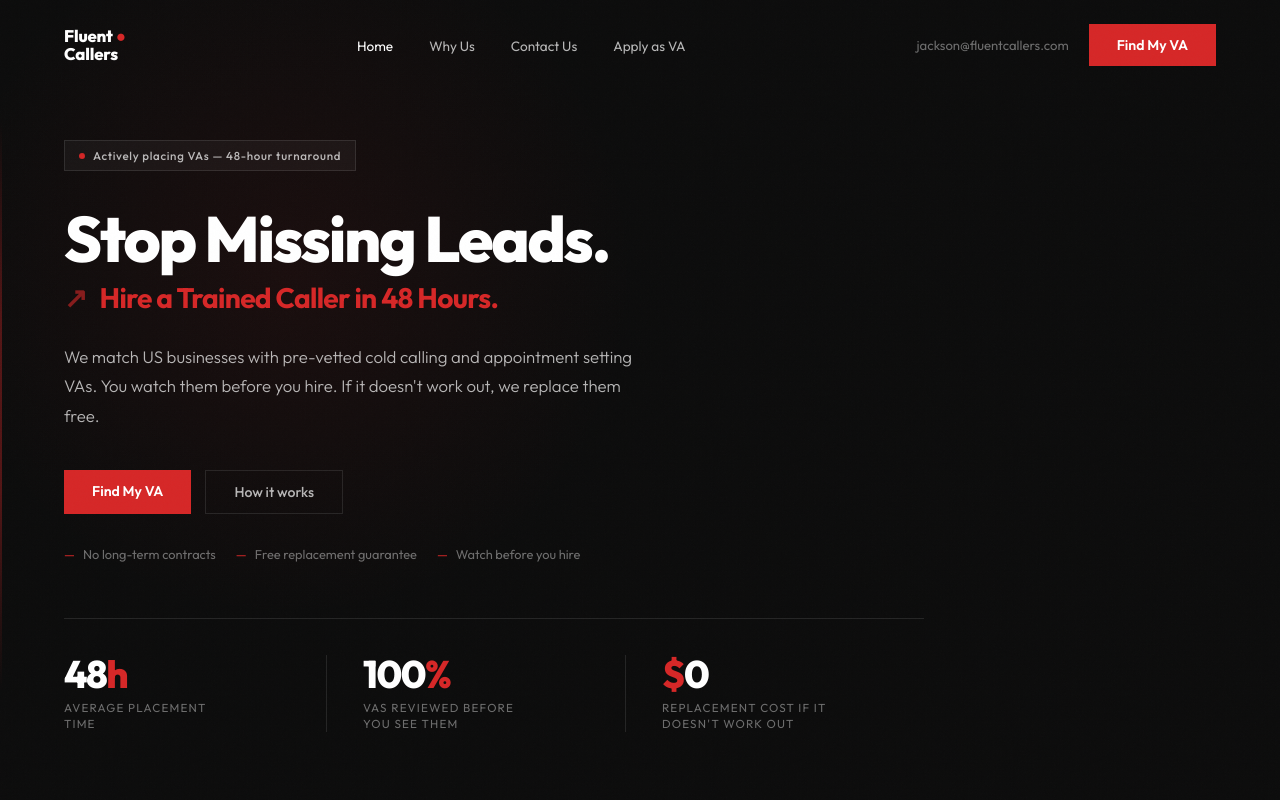
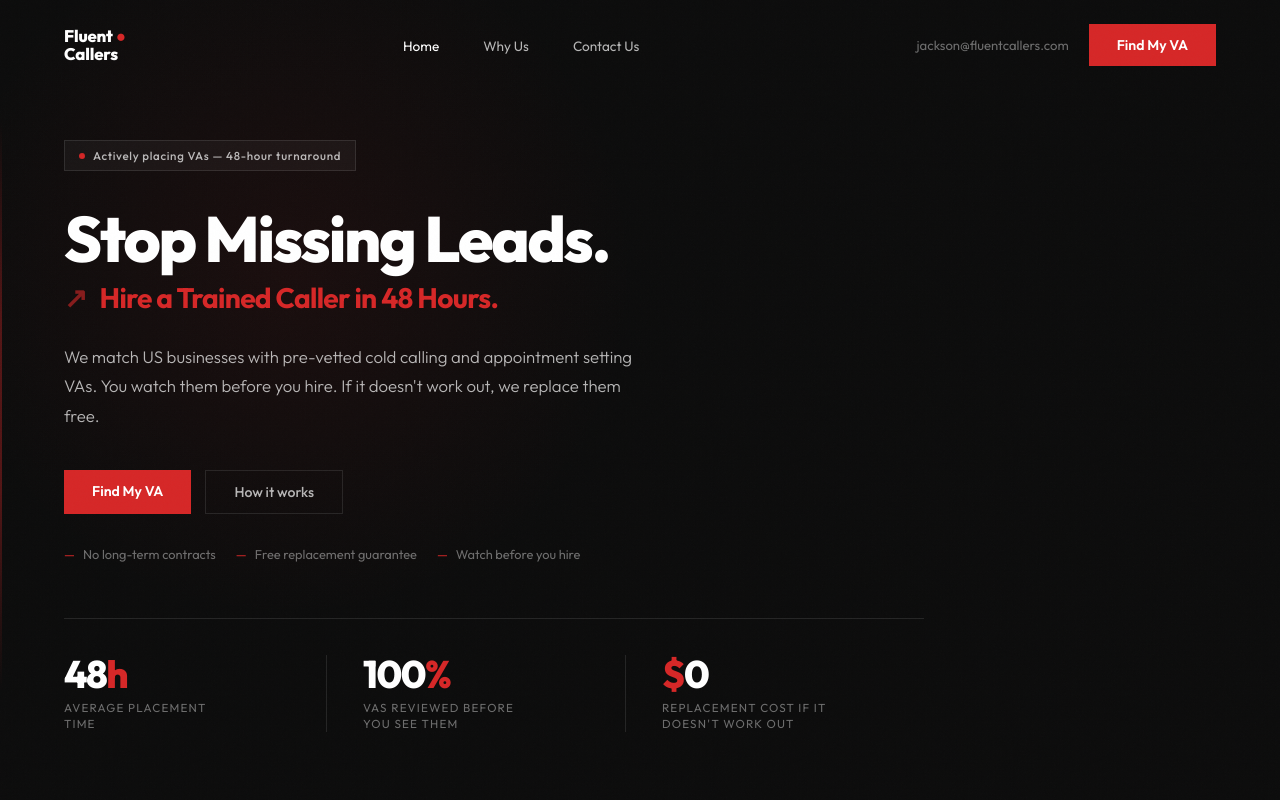
Before and after one commit to abdullahtawfikk/fluentcallers, a Next.js app: page / in a window 1280 px wide. Shown: the top 800 px of the page. Built offline with nearby package versions, Linux system fonts and the light colour scheme.

Commit message:
Remove Apply as VA from nav, widen center link spacing

```diff
--- a/app/globals.css
+++ b/app/globals.css
@@ -108,7 +108,7 @@ nav.scrolled {
 .nav-logo-line { font-size: 1.05rem; font-weight: 800; color: var(--white); letter-spacing: -0.01em; display: block; }
 .nav-logo-line .dot { color: var(--red); }
 
-.nav-center { display: flex; justify-content: center; gap: 36px; list-style: none; }
+.nav-center { display: flex; justify-content: center; gap: 44px; list-style: none; }
 .nav-center a { font-size: .85rem; color: var(--w70); text-decoration: none; transition: color .2s; }
 .nav-center a:hover { color: var(--white); }
 .nav-center a.active { color: var(--white); }
--- a/components/Nav.tsx
+++ b/components/Nav.tsx
@@ -38,7 +38,6 @@ export default function Nav() {
           <li><Link href="/" className={pathname === '/' ? 'active' : ''}>Home</Link></li>
           <li><Link href="/why" className={pathname === '/why' ? 'active' : ''}>Why Us</Link></li>
           <li><Link href="/contact" className={pathname === '/contact' ? 'active' : ''}>Contact Us</Link></li>
-          <li><Link href="/apply" className={pathname === '/apply' ? 'active' : ''}>Apply as VA</Link></li>
         </ul>
         <div className="nav-right">
           <a href="mailto:jackson@fluentcallers.com" className="nav-email">jackson@fluentcallers.com</a>
@@ -53,7 +52,6 @@ export default function Nav() {
         <Link href="/" onClick={() => setMenuOpen(false)}>Home</Link>
         <Link href="/why" onClick={() => setMenuOpen(false)}>Why Us</Link>
         <Link href="/contact" onClick={() => setMenuOpen(false)}>Contact Us</Link>
-        <Link href="/apply" onClick={() => setMenuOpen(false)}>Apply as VA</Link>
         <a href="mailto:jackson@fluentcallers.com" style={{ color: 'var(--w40)' }}>jackson@fluentcallers.com</a>
         <Link href="/contact" className="btn-red" onClick={() => setMenuOpen(false)}>Find My VA</Link>
       </div>
```
